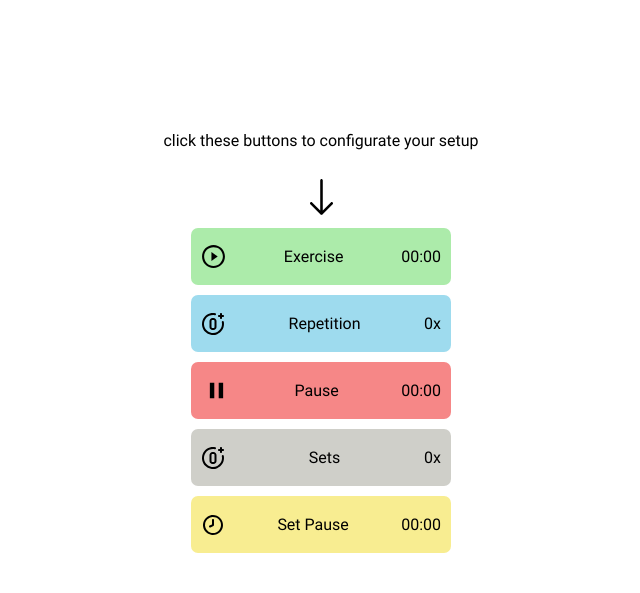
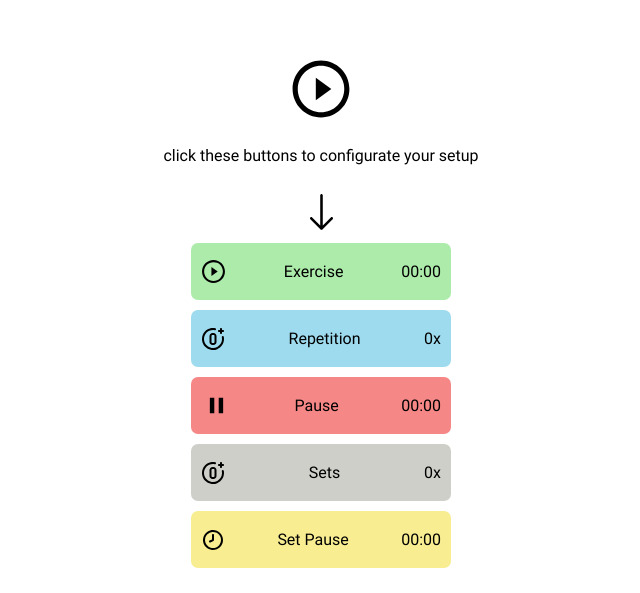
Before and after one commit to PhilipZi/capstone-project, a Next.js app: page / in a window 1280 px wide. Shown: the part 207-800 px from the top of the page, without its empty margins (319-959 px from the left). Built offline with nearby package versions, Linux system fonts and the light colour scheme.

Commit message:
add button

```diff
--- /dev/null
+++ b/src/components/CountDownButton.jsx
@@ -0,0 +1,3 @@
+export default function CountDownButton() {
+	return <></>;
+}
--- /dev/null
+++ b/src/components/Icons/PlayIconMain.js
@@ -0,0 +1,21 @@
+const PlayIconMain = () => {
+	return (
+		<svg
+			width="62"
+			height="62"
+			viewBox="0 0 25 25"
+			fill="none"
+			xmlns="http://www.w3.org/2000/svg"
+		>
+			<path
+				fillRule="evenodd"
+				clipRule="evenodd"
+				d="M12.5 21.875C13.7312 21.875 14.9502 21.6325 16.0877 21.1614C17.2251 20.6902 18.2586 19.9997 19.1291 19.1291C19.9997 18.2586 20.6903 17.2251 21.1614 16.0877C21.6325 14.9502 21.875 13.7311 21.875 12.5C21.875 11.2689 21.6325 10.0498 21.1614 8.91234C20.6903 7.77492 19.9997 6.74142 19.1291 5.87087C18.2586 5.00033 17.2251 4.30977 16.0877 3.83863C14.9502 3.36749 13.7312 3.125 12.5 3.125C10.0136 3.125 7.62905 4.11272 5.87089 5.87087C4.11274 7.62903 3.12502 10.0136 3.12502 12.5C3.12502 14.9864 4.11274 17.371 5.87089 19.1291C7.62905 20.8873 10.0136 21.875 12.5 21.875ZM12.5 23.9583C18.8281 23.9583 23.9584 18.8281 23.9584 12.5C23.9584 6.17188 18.8281 1.04167 12.5 1.04167C6.1719 1.04167 1.04169 6.17188 1.04169 12.5C1.04169 18.8281 6.1719 23.9583 12.5 23.9583Z"
+				fill="black"
+			/>
+			<path d="M16.6667 12.5L10.4167 17.0104V7.98959L16.6667 12.5Z" fill="black" />
+		</svg>
+	);
+};
+
+export default PlayIconMain;
--- a/src/components/StyledSetupContainer.js
+++ b/src/components/StyledSetupContainer.js
@@ -6,7 +6,7 @@ const StyledSetupContainer = styled.section`
 	align-items: center;
 	justify-content: flex-end;
 	min-height: 100vh;
-	padding: 40px;
+	padding: 25px;
 	gap: 10px;
 `;
 
--- a/src/pages/index.js
+++ b/src/pages/index.js
@@ -2,6 +2,7 @@ import Head from 'next/head';
 
 import ExerciseCard from '../components/ExerciseCard';
 import BlackArrowDown from '../components/Icons/blackArrowDown';
+import PlayIconMain from '../components/Icons/playIconMain';
 import PauseCard from '../components/PauseCard';
 import RepetitionCard from '../components/RepetitionCard';
 import SetPauseCard from '../components/SetPauseCard';
@@ -16,6 +17,7 @@ export default function HomePage() {
 				<meta key="description" name="description" content="This is my project" />
 			</Head>
 			<StyledSetupContainer>
+				<PlayIconMain />
 				<p>click these buttons to configurate your setup</p>
 				<BlackArrowDown />
 				<ExerciseCard />
```
